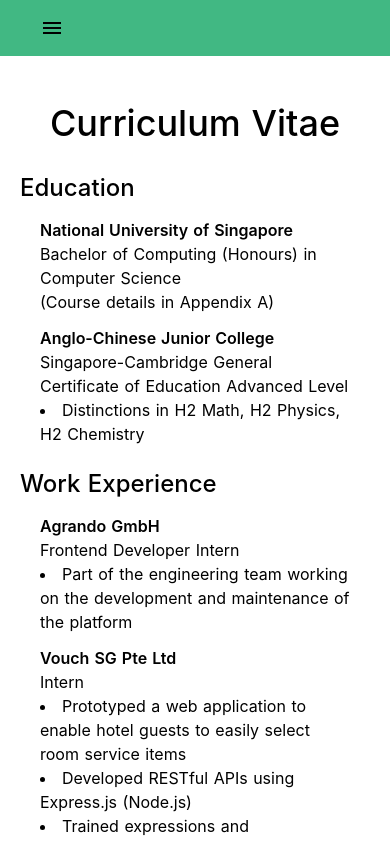
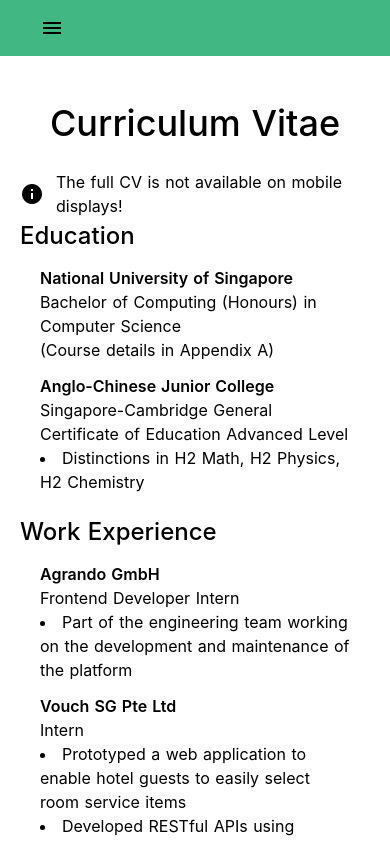
Before and after one commit to wailunlim/my-new-site, a Nuxt app: page /curriculum-vitae in a window 390 px wide. Shown: the top 841 px of the page. Built offline with nearby package versions, Linux system fonts and the light colour scheme.

Commit message:
Add warning when viewing CV on mobile

```diff
--- a/pages/curriculum-vitae/index.vue
+++ b/pages/curriculum-vitae/index.vue
@@ -3,6 +3,10 @@
     <banner-title class="text-center">
       Curriculum Vitae
     </banner-title>
+    <div class="flex items-center md:hidden">
+      <i class="material-icons mr-3">info</i>
+      <p>The full CV is not available on mobile displays!</p>
+    </div>
     <education-segment />
     <work-experience-segment />
     <organisational-experience-segment />
```
